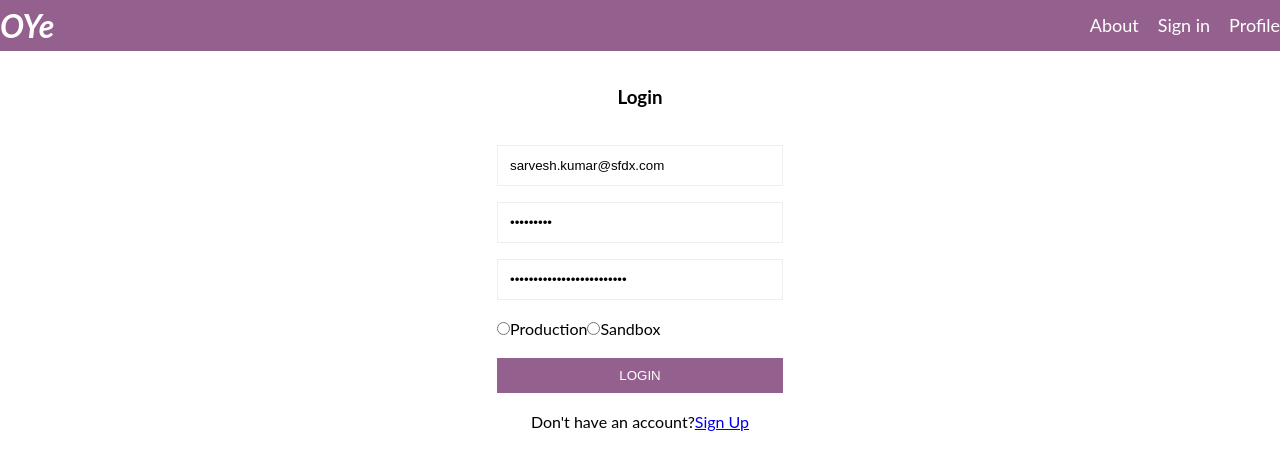
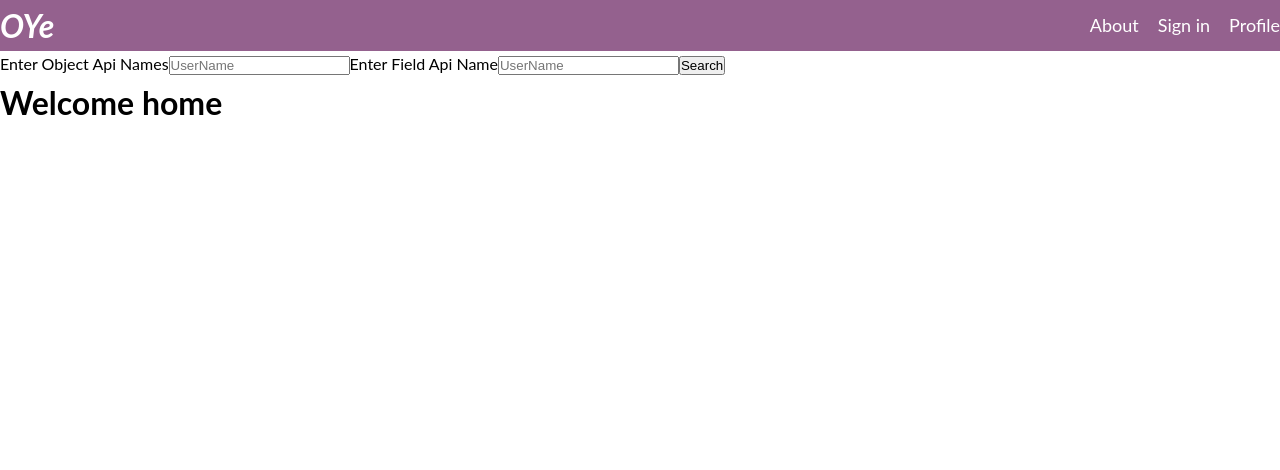
Before and after one commit to Sarveshgithub/Nomad, a React (Create React App) app in the folder client/: page /home in a window 1280 px wide. Before the commit this address led to /signin. Shown: the top 470 px of the page. Built offline with nearby package versions, Linux system fonts and the light colour scheme.

Commit message:
update components

```diff
--- a/client/src/App.js
+++ b/client/src/App.js
@@ -1,5 +1,5 @@
 import React from "react";
-import { BrowserRouter, Route } from "react-router-dom";
+import { BrowserRouter, Route, Redirect } from "react-router-dom";
 import Signin from "./component/Signin";
 import Header from "./component/Header";
 import Register from "./component/Register";
@@ -12,6 +12,9 @@ function App() {
       <main>
         <BrowserRouter>
           <Route path="/signin" component={Signin} />
+          <Route exact path="/">
+            <Redirect to="/signin" />
+          </Route>
           <Route path="/register" component={Register} />
           <Route path="/profile" component={Profile} />
           <Route path="/home" component={Home} />
--- a/client/src/component/Home.js
+++ b/client/src/component/Home.js
@@ -11,7 +11,7 @@ function Home(props) {
     if (data) {
       serverCall();
     } else {
-      props.history.push("/signin");
+      //props.history.push("/signin");
     }
   }, []);
   const serverCall = () => {
@@ -37,6 +37,20 @@ function Home(props) {
 
   return (
     <div>
+      <form noValidate>
+        <div>
+          <label>
+            Enter Object Api Names
+            <input type="text" name="userName" placeholder="UserName" />
+          </label>
+          <label>
+            Enter Field Api Name
+            <input type="text" name="userName" placeholder="UserName" />
+          </label>
+          <button type="submit">Search</button>
+        </div>
+      </form>
+
       <h1>Welcome home</h1>
       {perms &&
         perms.map((val) => (
```
